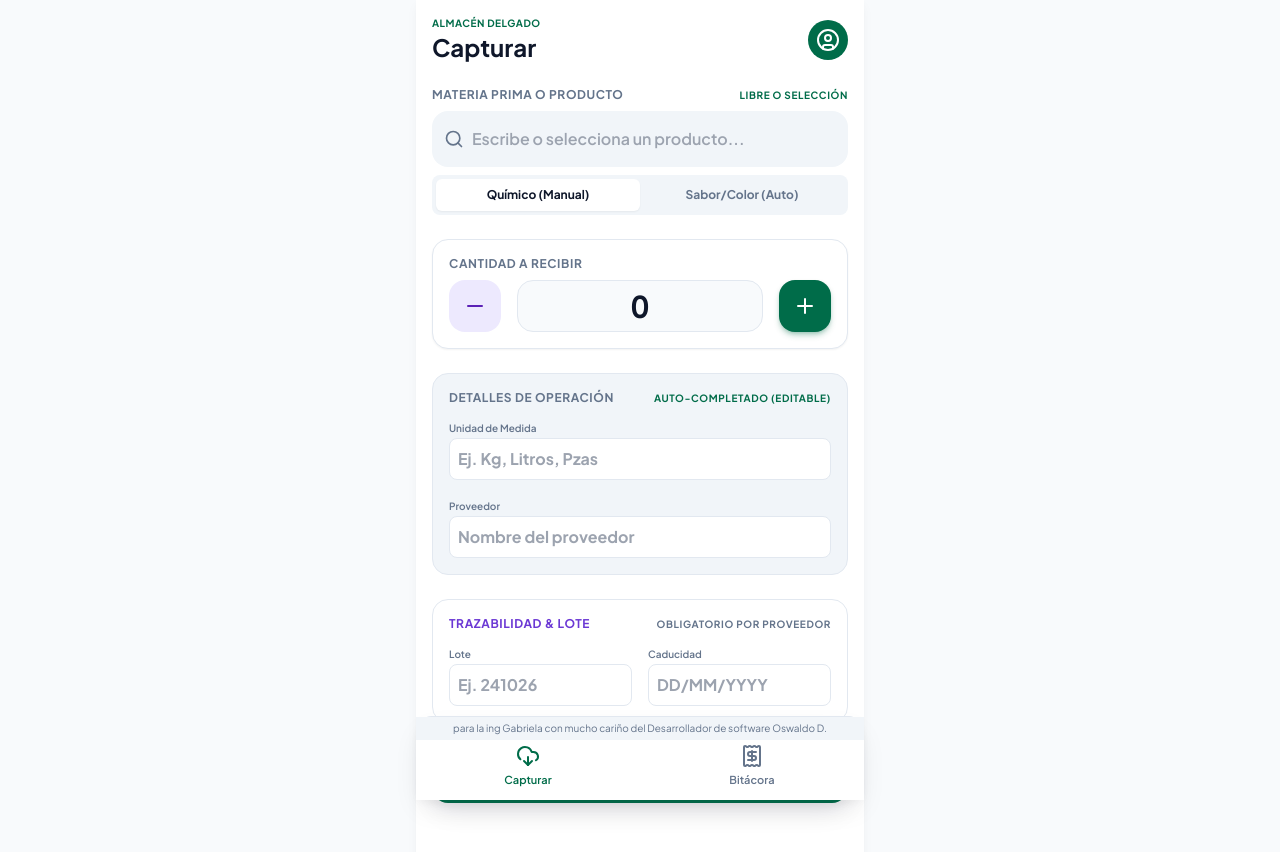
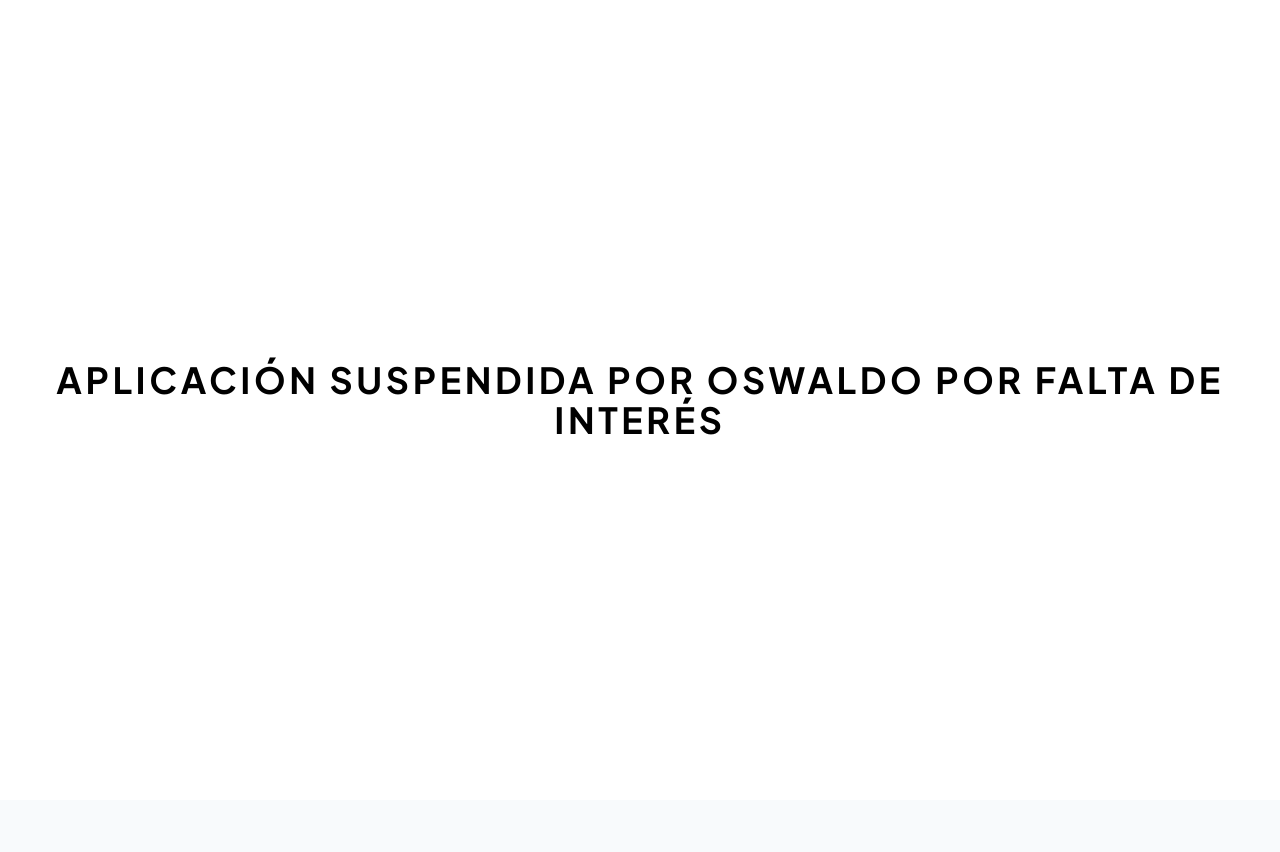
Before and after one commit to gokuoswaldoa/ALMACEN, a React (Vite) app in the folder frontend/: page / in a window 1280 px wide. Shown: the top 852 px of the page. After the commit the page ends 800 px from the top, so only its background shows below. Built offline with nearby package versions, Linux system fonts and the light colour scheme.

Commit message:
Suspension de la aplicacion

```diff
--- a/frontend/src/App.jsx
+++ b/frontend/src/App.jsx
@@ -1,19 +1,12 @@
 import React from 'react';
-import { BrowserRouter, Routes, Route } from 'react-router-dom';
-import Layout from './components/Layout';
-import Capturar from './pages/Capturar';
-import Bitacora from './pages/Bitacora';
 
 function App() {
   return (
-    <BrowserRouter>
-      <Routes>
-        <Route path="/" element={<Layout />}>
-          <Route index element={<Capturar />} />
-          <Route path="bitacora" element={<Bitacora />} />
-        </Route>
-      </Routes>
-    </BrowserRouter>
+    <div className="fixed inset-0 bg-white flex items-center justify-center z-50 p-6 text-center">
+      <h1 className="text-2xl md:text-4xl font-black text-black uppercase tracking-widest leading-relaxed">
+        Aplicación suspendida por Oswaldo por falta de interés
+      </h1>
+    </div>
   );
 }
 
```
